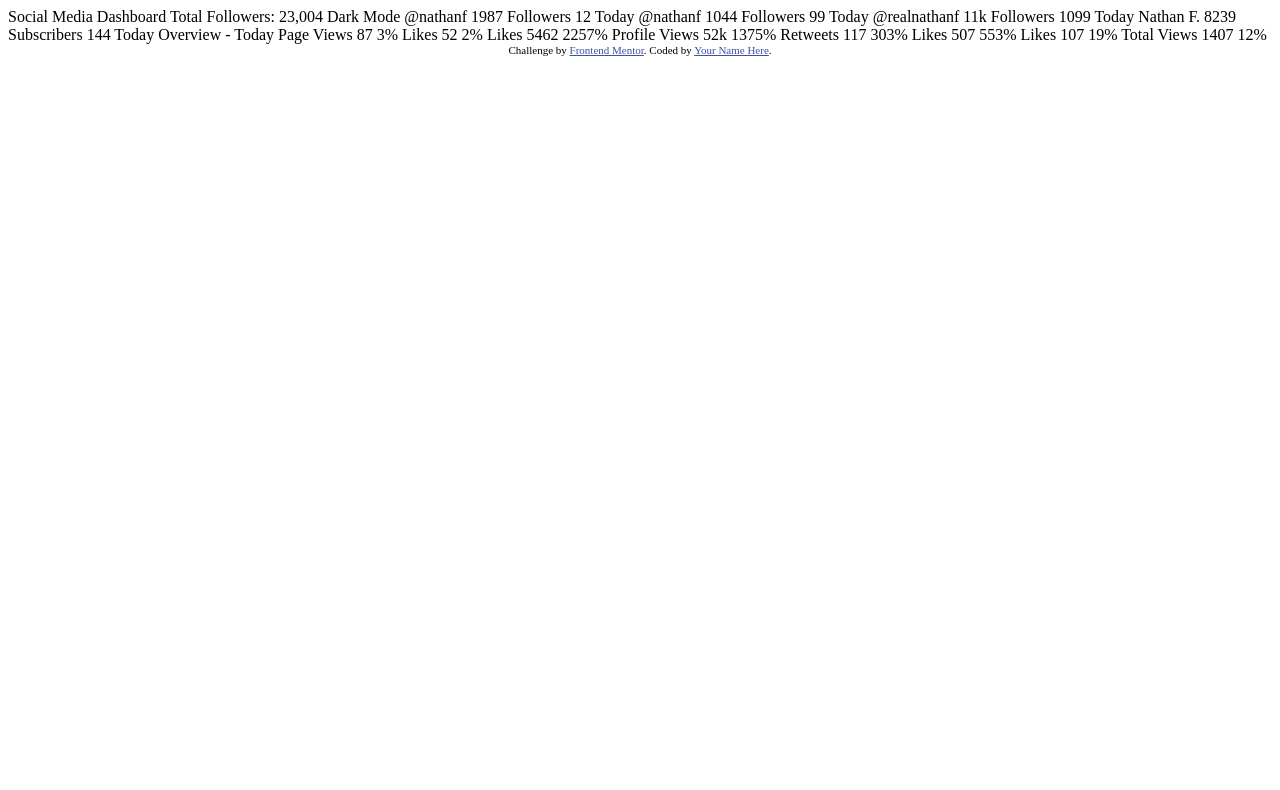
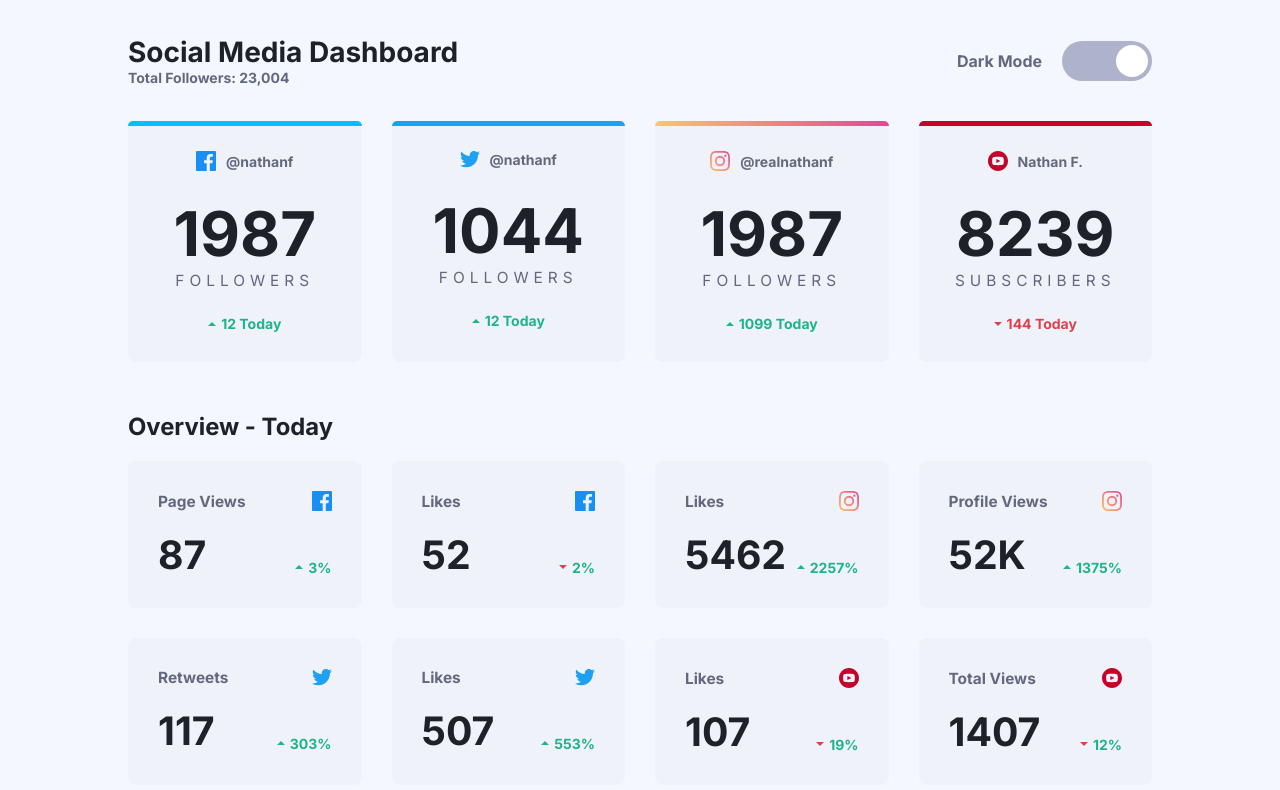
Before and after one commit to russeff/Projeto-site-media-social, a plain HTML site: page index.html in a window 1280 px wide. Drawn offline with Linux system fonts and the light colour scheme.

Commit message:
:packge: projeto finalizado

```diff
--- /dev/null
+++ b/css/main.css
@@ -0,0 +1,47 @@
+:root {
+    /* Colors Primary */
+    --LimeGreen: hsl(163, 72%, 41%);
+    --BrightRed: hsl(356, 69%, 56%);
+    --Facebook: hsl(195, 100%, 50%);
+    --Twitter: hsl(203, 89%, 53%);
+    --YouTube: hsl(348, 97%, 39%);
+    --Instagram: linear-gradient(to right,hsl(37, 97%, 70%),hsl(329, 70%, 58%));
+
+    /* Dark Theme */
+    --ToggleBtnDark: hsl(230, 22%, 74%);
+    /* Light Theme */
+    --BgLight: hsl(0, 0%, 100%);
+    --BgLightTop: hsl(225, 100%, 98%);
+    --BgLightCard: hsl(227, 47%, 96%);
+    --BgLightCardHover: hsl(227, 32%, 86%);
+    --ColorDark: hsl(230, 17%, 14%);
+    --ColorDarkLight: hsl(228, 12%, 44%);
+}
+
+body.dark {
+    --ToggleBtnDark: linear-gradient(to right,hsl(210, 78%, 56%),
+    hsl(146, 68%, 55%));
+    --ColorDark: hsl(0, 0%, 100%);
+    --ColorDarkLight: hsl(228, 34%, 66%);
+    --BgLightCard: hsl(228, 28%, 20%);
+    --BgLightCardHover: hsl(228, 26%, 26%);
+    --BgLight: hsl(230, 17%, 14%);
+    --BgLightTop: hsl(232, 19%, 15%);
+}
+
+* {
+    margin: 0;
+    padding: 0;
+    box-sizing: border-box;
+}
+
+body {
+    font-family: "inter", sans-serif;
+    font-size: 14px;
+    background: var(--BgLightTop);
+}
+
+body .container {
+    width: 80%;
+    margin: 0 auto;
+}
--- /dev/null
+++ b/css/style.css
@@ -0,0 +1,186 @@
+header {
+    display: flex;
+    justify-content: space-between;
+    align-items: center;
+    padding: 2.5em 0;
+}
+
+header .title-box .title {
+    color: var(--ColorDark);
+}
+
+header .title-box p {
+    color: var(--ColorDarkLight);
+    font-weight: 700;
+}
+
+header .toggle-mode {
+    display: flex;
+    align-items: center;
+    color: var(--ColorDarkLight);
+    font-weight: 700;
+    font-size: 16px;
+}
+
+header .toggle-mode input[type=checkbox] {
+    -webkit-appearance: none;
+    width: 90px;
+    height: 40px;
+    border-radius: 100px;
+    margin-left: 20px;
+    background: var(--ToggleBtnDark);
+    cursor: pointer;
+    outline: 0;
+    position: relative;
+}
+
+header .toggle-mode input[type=checkbox]:before {
+    content: '';
+    height: 40px;
+    width: 40px;
+    border-radius: 50px;
+    transform: translateX(50px) scale(0.8);
+    background: var(--BgLight);
+    transition: transform 0.3s;
+    position: absolute;
+}
+
+header .toggle-mode input[type=checkbox]:checked::before {
+    transform: translateX(0) scale(0.8);
+}
+
+main .followers,
+main .grid-overview {
+    display: grid;
+    grid-template-columns: 1fr 1fr 1fr 1fr;
+    grid-gap: 30px;
+}
+
+.card {
+    display: flex;
+    flex-direction: column;
+    align-items: center;
+    padding: 30px;
+    border-radius: 8px;
+    cursor: pointer;
+    background: var(--BgLightCard);
+    position: relative;
+}
+
+.card:hover {
+    background: var(--BgLightCardHover);
+}
+
+.card::before {
+    content: '';
+    position: absolute;
+    height: 5px;
+    border-radius: 8px 8px 0 0;
+    left: 0;
+    right: 0;
+    top: 0;
+}
+
+.card.facebook::before {
+    background: var(--Facebook);
+}
+
+.card.twitter::before {
+    background: var(--Twitter);
+}
+
+.card.instagram::before {
+    background: var(--Instagram);
+}
+
+.card.youtube::before {
+    background: var(--YouTube);
+}
+
+.card .username {
+    display: flex;
+    align-items: center;
+    justify-content: center;
+    color: var(--ColorDarkLight);
+}
+
+.card .username img {
+    margin-right: 10px;
+}
+
+.card .count-follow {
+    display: flex;
+    flex-direction: column;
+    align-items: center;
+    margin: 25px 0;
+    font-size: 1.1em;
+    font-weight: 400;
+    letter-spacing: 5px;
+    text-transform: uppercase;
+    color: var(--ColorDarkLight);
+}
+
+.card .count-follow span {
+    font-size: 4em;
+    font-weight: 700;
+    letter-spacing: 0;
+    color: var(--ColorDark);
+}
+
+.card span {
+    display: flex;
+    align-items: center;
+    color: var(--LimeGreen);
+    font-weight: 700;
+}
+
+.card span.down {
+    color: var(--BrightRed);
+}
+
+.card span img {
+    margin-right: 5px;
+
+}
+
+main .overview {
+    margin-top: 50px;
+}
+
+main .overview h2 {
+    color: var(--ColorDark);
+    font-size: 1.7em;
+}
+
+.grid-overview {
+    margin: 20px 0;
+}
+
+.grid-overview .card .title-card {
+    margin-bottom: 20px;
+}
+
+.card .title-card span {
+    font-size: 1.1em;
+    color: var(--ColorDarkLight);
+}
+
+.grid-overview .card .title-card,
+.grid-overview .card .text-card {
+    display: flex;
+    justify-content: space-between;
+    align-items: center;
+    width: 100%;
+
+}
+
+
+.grid-overview .card .text-card {
+    align-items: baseline;
+}
+
+.grid-overview .card .text-card p {
+    font-size: 2.8em;
+    font-weight: 700;
+    color: var(--ColorDark);
+}
--- a/index.html
+++ b/index.html
@@ -1,87 +1,262 @@
 <!DOCTYPE html>
 <html lang="en">
 <head>
+
   <meta charset="UTF-8">
-  <meta name="viewport" content="width=device-width, initial-scale=1.0"> <!-- displays site properly based on user's device -->
+  <meta name="viewport" content="width=device-width, initial-scale=1.0">
 
   <link rel="icon" type="image/png" sizes="32x32" href="./images/favicon-32x32.png">
 
-  <title>Frontend Mentor | [Challenge Name Here]</title>
+  <link href="https://fonts.googleapis.com/css2?family=Inter:wght@400;700&display=swap" rel="stylesheet">
 
-  <!-- Feel free to remove these styles or customise in your own stylesheet 👍 -->
-  <style>
-    .attribution { font-size: 11px; text-align: center; }
-    .attribution a { color: hsl(228, 45%, 44%); }
-  </style>
+  <link rel="stylesheet" href="css/main.css">
+  <link rel="stylesheet" href="css/style.css">
+
+  <title>Frontend Mentor | Social Media Dashboard </title>
+
 </head>
+
 <body>
+  <div class="container">
+    <header>
+      <div class="title-box">
+        <h1 class="title">Social Media Dashboard</h1>
+        <p>Total Followers: 23,004</p>
+      </div>
 
-  Social Media Dashboard
-  Total Followers: 23,004
+      <div class="toggle-mode">
+        <span>Dark Mode</span>
+        <input type="checkbox" class="btnToggle">
+      </div>
+    </header>
 
-  Dark Mode
+    <main>
+
+      <section class="followers">
+
+        <article class="card facebook">
+
+          <span class="username">
+            <img src="images/icon-facebook.svg" alt="Icone facebook">
+            @nathanf
+          </span>
+          <p class="count-follow">
+            <span>1987</span>
+            Followers
+          </p>
+          <span>
+            <img src="images/icon-up.svg" alt="icone para cima">
+            12 Today
+          </span>
+
+        </article>
+
+        <article class="card twitter">
+
+          <span class="username">
+            <img src="images/icon-twitter.svg" alt="Icone twitter">
+            @nathanf
+          </span>
+          <p class="count-follow">
+            <span>1044</span>
+            Followers
+          </p>
+          <span>
+            <img src="images/icon-up.svg" alt="icone para cima">
+            12 Today
+          </span>
+
+        </article>
+
+        <article class="card instagram">
+
+          <span class="username">
+            <img src="images/icon-instagram.svg" alt="Icone instagram">
+            @realnathanf
+          </span>
+          <p class="count-follow">
+            <span>1987</span>
+            Followers
+          </p>
+          <span>
+            <img src="images/icon-up.svg" alt="icone para cima">
+            1099 Today
+          </span>
+
+        </article>
+
+        <article class="card youtube">
+
+          <span class="username">
+            <img src="images/icon-youtube.svg" alt="Icone youtube">
+            Nathan F.
+          </span>
+          <p class="count-follow">
+            <span>8239</span>
+            Subscribers
+          </p>
+          <span class="down">
+            <img src="images/icon-down.svg" alt="icone para baixo">
+            144 Today
+          </span>
+
+        </article>
+
+      </section>
+
+      <section class="overview">
+        <h2>Overview - Today</h2>
+
+
+        <div class="grid-overview">
+
+          <article class="card">
+
+            <div class="title-card">
+              <span>Page Views</span>
+              <img src="images/icon-facebook.svg" alt="Icone icon-facebook">
+            </div>
+
+            <div class="text-card">
+              <p>87</p>
+              <span>
+                <img src="images/icon-up.svg" alt="Icone para cima">
+                3%
+              </span>
+            </div>
+
+          </article>
+
+          <article class="card">
+
+            <div class="title-card">
+              <span>Likes</span>
+              <img src="images/icon-facebook.svg" alt="Icone icon-facebook">
+            </div>
+
+            <div class="text-card">
+              <p>52</p>
+              <span>
+                <img src="images/icon-down.svg" alt="Icone para baixo">
+                2%
+              </span>
+            </div>
+
+          </article>
+
+          <article class="card">
+
+            <div class="title-card">
+              <span>Likes</span>
+              <img src="images/icon-instagram.svg" alt="Icone icon-instagram">
+            </div>
+
+            <div class="text-card">
+              <p>5462</p>
+              <span>
+                <img src="images/icon-up.svg" alt="Icone para cima">
+                2257%
+              </span>
+            </div>
+
+          </article>
+
+          <article class="card">
+
+            <div class="title-card">
+              <span>Profile Views</span>
+              <img src="images/icon-instagram.svg" alt="Icone icon-instagram">
+            </div>
+
+            <div class="text-card">
+              <p>52K</p>
+              <span>
+                <img src="images/icon-up.svg" alt="Icone para cima">
+                1375%
+              </span>
+            </div>
+
+          </article>
+
+          <article class="card">
+
+            <div class="title-card">
+              <span>Retweets</span>
+              <img src="images/icon-twitter.svg" alt="Icone icon-twitter">
+            </div>
+
+            <div class="text-card">
+              <p>117</p>
+              <span>
+                <img src="images/icon-up.svg" alt="Icone para cima">
+                303%
+              </span>
+            </div>
+
+          </article>
+
+          <article class="card">
+
+            <div class="title-card">
+              <span>Likes</span>
+              <img src="images/icon-twitter.svg" alt="Icone icon-twitter">
+            </div>
+
+            <div class="text-card">
+              <p>507</p>
+              <span>
+                <img src="images/icon-up.svg" alt="Icone para cima">
+                553%
+              </span>
+            </div>
+
+          </article>
+
+          <article class="card">
+
+            <div class="title-card">
+              <span>Likes</span>
+              <img src="images/icon-youtube.svg" alt="Icone icon-youtube">
+            </div>
+
+            <div class="text-card">
+              <p>107</p>
+              <span>
+                <img src="images/icon-down.svg" alt="Icone para baixo">
+                19%
+              </span>
+            </div>
+
+          </article>
+
+          <article class="card">
+
+            <div class="title-card">
+              <span>Total Views</span>
+              <img src="images/icon-youtube.svg" alt="Icone icon-youtube">
+            </div>
+
+            <div class="text-card">
+              <p>1407</p>
+              <span>
+                <img src="images/icon-down.svg" alt="Icone para down">
+                12%
+              </span>
+            </div>
+
+          </article>
+
+        </div>
+
+      </section>
+
+    </main>
+  </div>
+
+  <script src="js/index.js"></script>
 
 
 
-  @nathanf
-  1987
-  Followers
-  12 Today
 
-  @nathanf
-  1044
-  Followers
-  99 Today
-
-  @realnathanf
-  11k
-  Followers
-  1099 Today
-
-  Nathan F.
-  8239
-  Subscribers
-  144 Today
-
-
-
-  Overview - Today
-
-  Page Views
-  87
-  3%
-
-  Likes
-  52
-  2%
-
-  Likes
-  5462
-  2257%
-
-  Profile Views
-  52k
-  1375%
-
-  Retweets
-  117
-  303%
-
-  Likes
-  507
-  553%
-
-  Likes
-  107
-  19%
-
-  Total Views
-  1407
-  12%
-
-  <div class="attribution">
-    Challenge by <a href="https://www.frontendmentor.io?ref=challenge" target="_blank">Frontend Mentor</a>.
-    Coded by <a href="#">Your Name Here</a>.
-  </div>
 </body>
 </html>
--- /dev/null
+++ b/js/index.js
@@ -0,0 +1,6 @@
+const btnToggle = document.querySelector('.btnToggle');
+
+btnToggle.addEventListener('click', () => {
+
+    document.body.classList.toggle('dark');
+});
```
